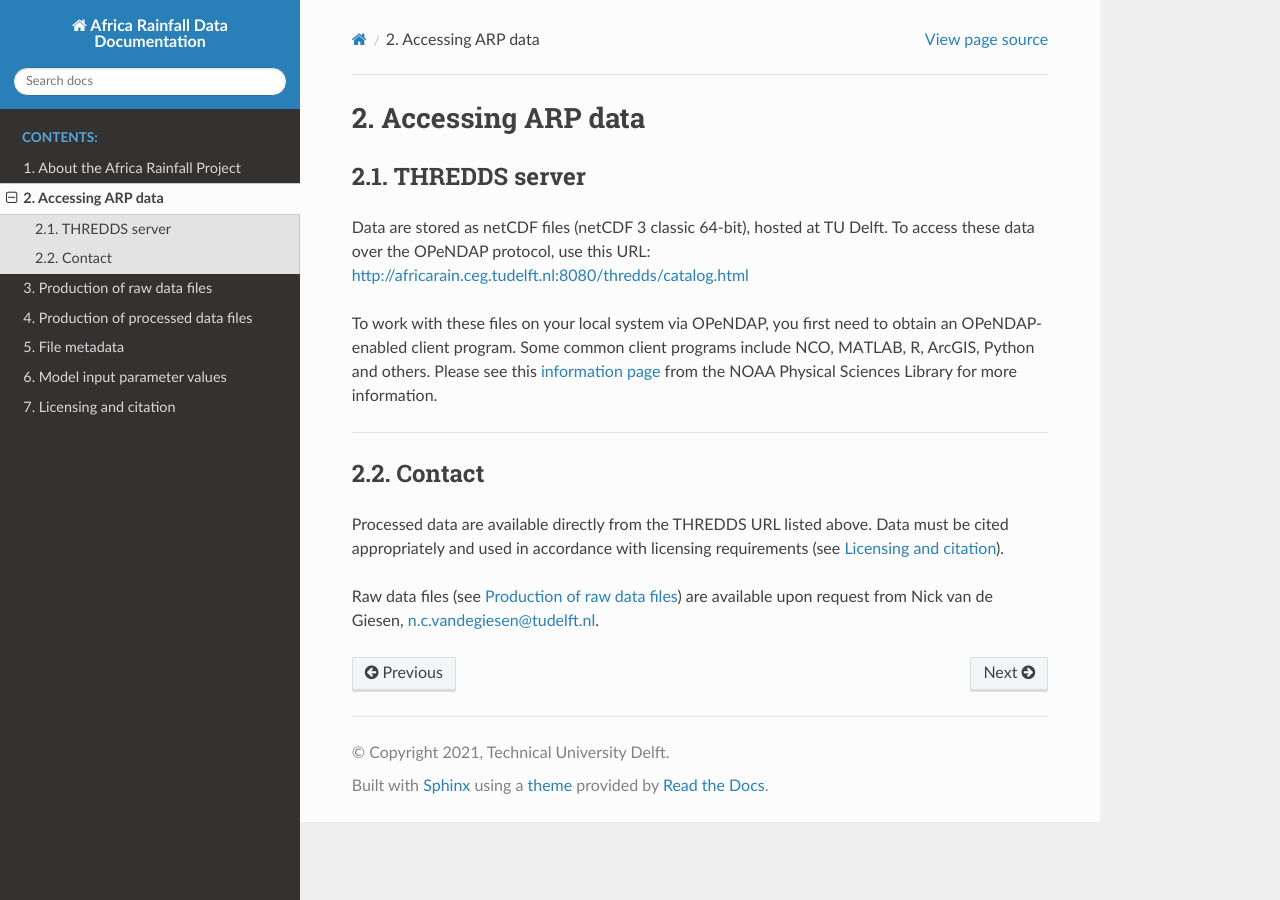
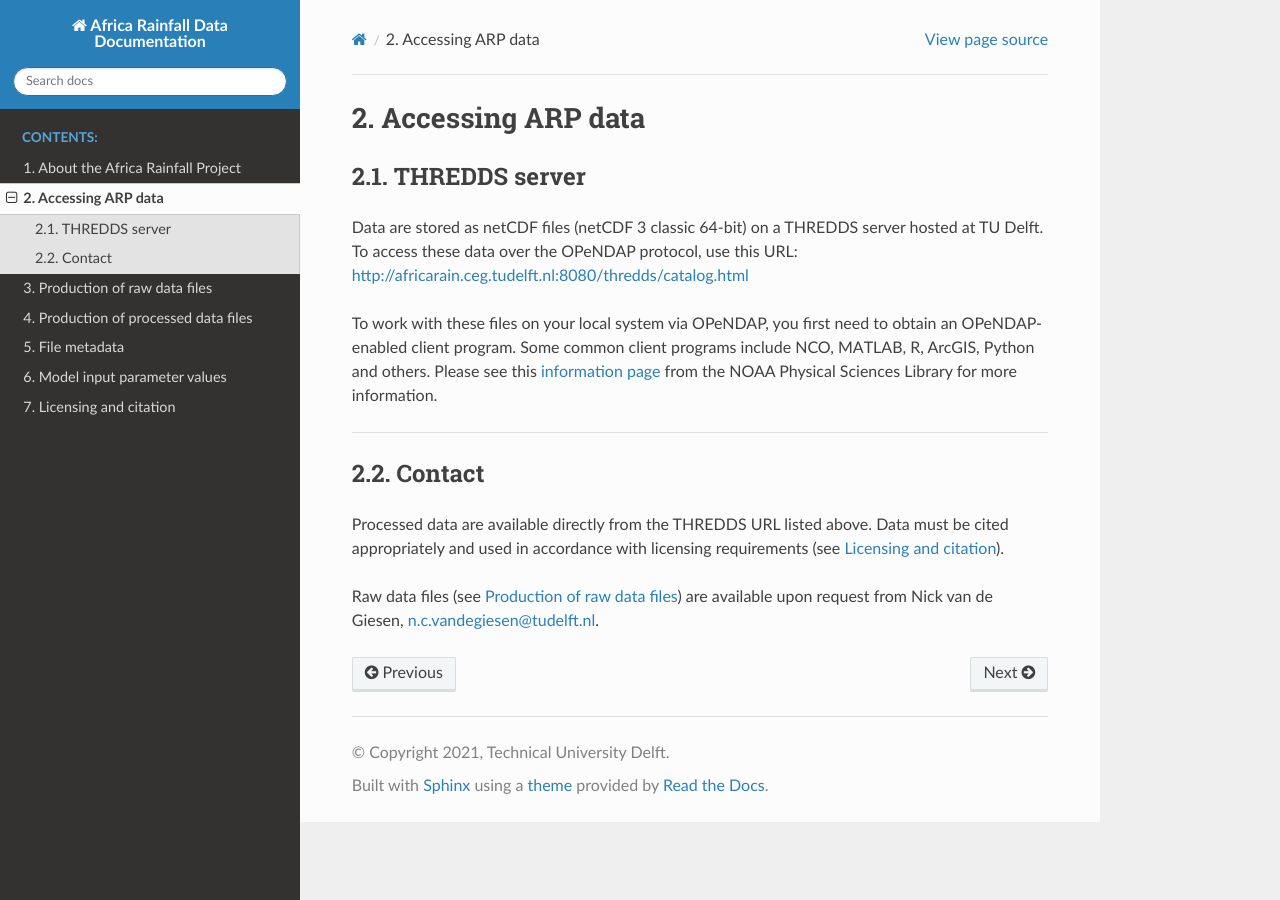
Before and after one commit to CEG-TU-Delft/africarain-docs, a Sphinx documentation site: the page built from docs/source/access.rst, in a window 1280 px wide. Built offline with Sphinx 7.4.7 and the Read the Docs theme 2.0.0, drawn with Linux system fonts in a browser that asks for light colours.

Commit message:
added thredds info

```diff
--- a/docs/source/access.rst
+++ b/docs/source/access.rst
@@ -3,7 +3,7 @@ Accessing ARP data
 
 THREDDS server
 --------------
-Data are stored as netCDF files (netCDF 3 classic 64-bit), hosted at TU Delft. To access these data over the OPeNDAP protocol, use this URL: http://africarain.ceg.tudelft.nl:8080/thredds/catalog.html
+Data are stored as netCDF files (netCDF 3 classic 64-bit) on a THREDDS server hosted at TU Delft. To access these data over the OPeNDAP protocol, use this URL: http://africarain.ceg.tudelft.nl:8080/thredds/catalog.html
 
 To work with these files on your local system via OPeNDAP, you first need to obtain an OPeNDAP-enabled client program. Some common client programs include NCO, MATLAB, R, ArcGIS, Python and others. Please see this `information page <https://psl.noaa.gov/data/gridded/using_dods.html>`_ from the NOAA Physical Sciences Library for more information.
 
```
